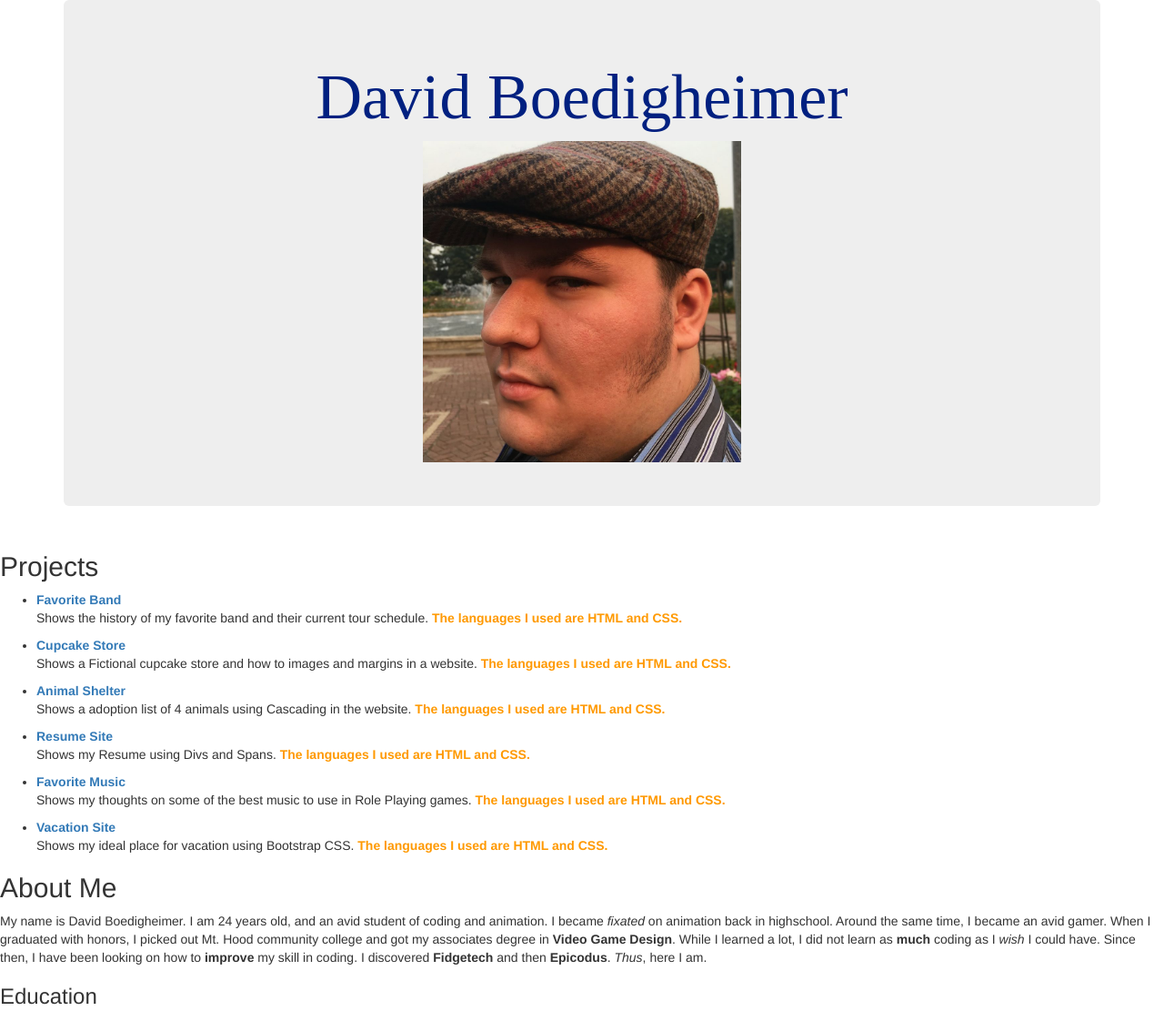
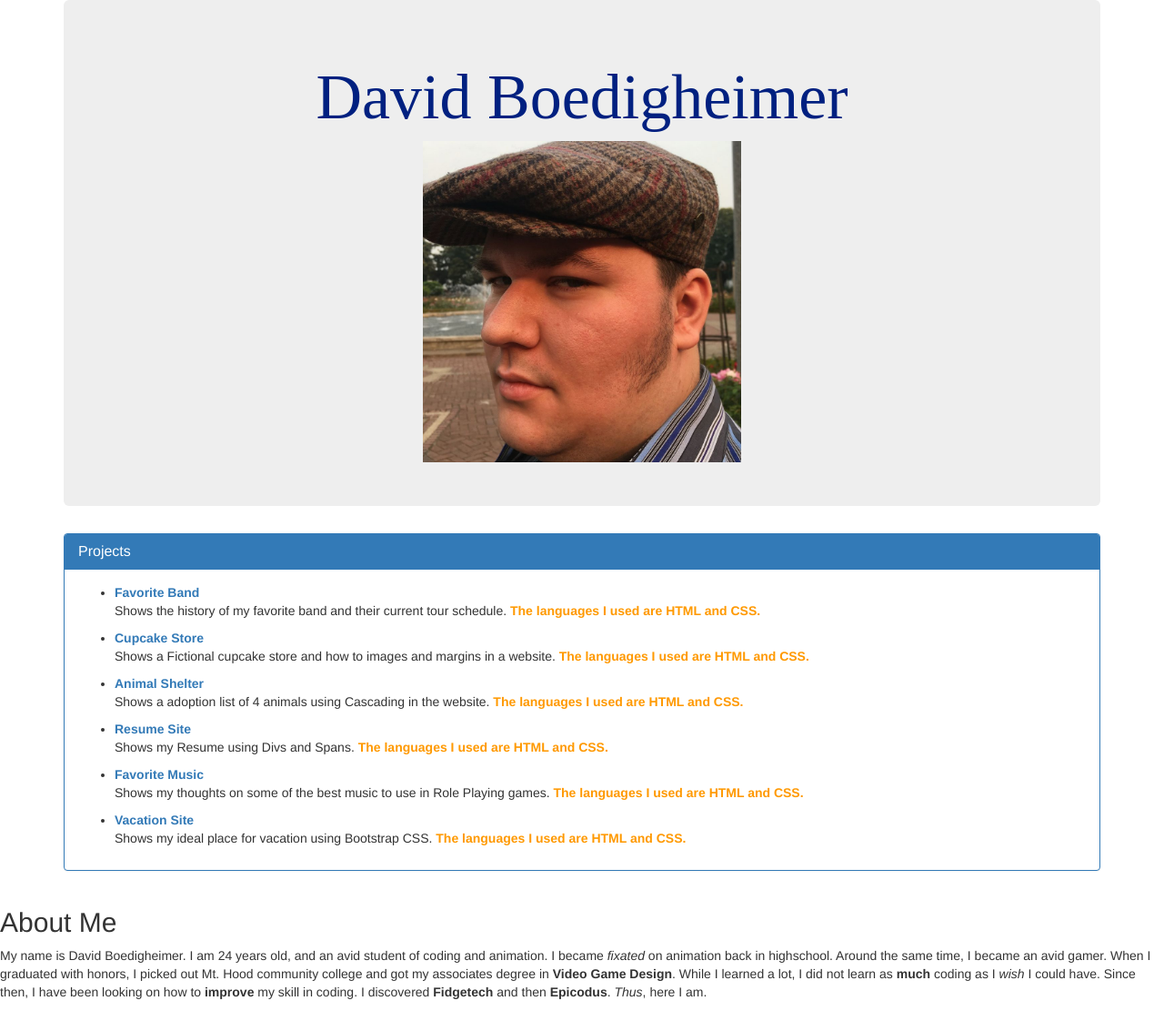
Before and after one commit to CommaderDavid/Portfolio-Final, a plain HTML site: page index.html in a window 1280 px wide. Shown: the top 1111 px of the page at 91% size. Drawn offline with Linux system fonts and the light colour scheme.

Commit message:
Add panel with heading to projects.

```diff
--- a/index.html
+++ b/index.html
@@ -11,8 +11,11 @@
         <h1 id="head">David Boedigheimer</h1>
         <img src="img/portrat.jpg" alt="A photo of David Boedigheimer">
       </div>
+      <div class="panel panel-primary">
+        <div class="panel-heading">
+          <h3 class="panel-title">Projects</h3>
         </div>
-    <h2>Projects</h2>
+        <div class="panel-body">
           <ul>
             <li><a href="https://commaderdavid.github.io/favorite-band/"><strong>Favorite Band</strong></a></li>
             <p>Shows the history of my favorite band and their current tour schedule. <span class="lang">The languages I used are HTML and CSS.</span></p>
@@ -27,8 +30,12 @@
             <li><a href="https://github.com/CommaderDavid/vacation-site"><strong>Vacation Site</strong></a></li>
             <p>Shows my ideal place for vacation using Bootstrap CSS. <span class="lang">The languages I used are HTML and CSS.</span></p>
           </ul>
+        </div>
+      </div>
+    </div>
+
     <h2>About Me</h2>
-    <p>My name is David Boedigheimer. I am 24 years old, and an avid student of coding and animation. I became <em>fixated</em> on animation back in highschool. Around the same time, I became an avid gamer. When I graduated with honors, I picked out Mt. Hood community college and got my associates degree in <strong>Video Game Design</strong>. While I learned a lot, I did not learn as <strong>much</strong> coding as I <em>wish</em> I could have.  Since then, I have been looking on how to <strong>improve</strong> my skill in coding. I discovered <strong>Fidgetech</strong> and then <strong>Epicodus</strong>. <em>Thus</em>, here I am.</p>
+    <p>My name is David Boedigheimer. I am 24 years old, and an avid student of coding and animation. I became <em>fixated</em> on animation back in highschool. Around the same time, I became an avid gamer. When I graduated with honors, I picked out Mt. Hood community college and got my associates degree in <strong>Video Game Design</strong>. While I learned a lot, I did not learn as <strong>much</strong> coding as I <em>wish</em> I could have. Since then, I have been looking on how to <strong>improve</strong> my skill in coding. I discovered <strong>Fidgetech</strong> and then <strong>Epicodus</strong>. <em>Thus</em>, here I am.</p>
     <h3>Education</h3>
     <ol>
       <li>Heritage Highschool - Graduated June, 2013</li>
```
Lines whose indentation alone changed are shown as unchanged.
